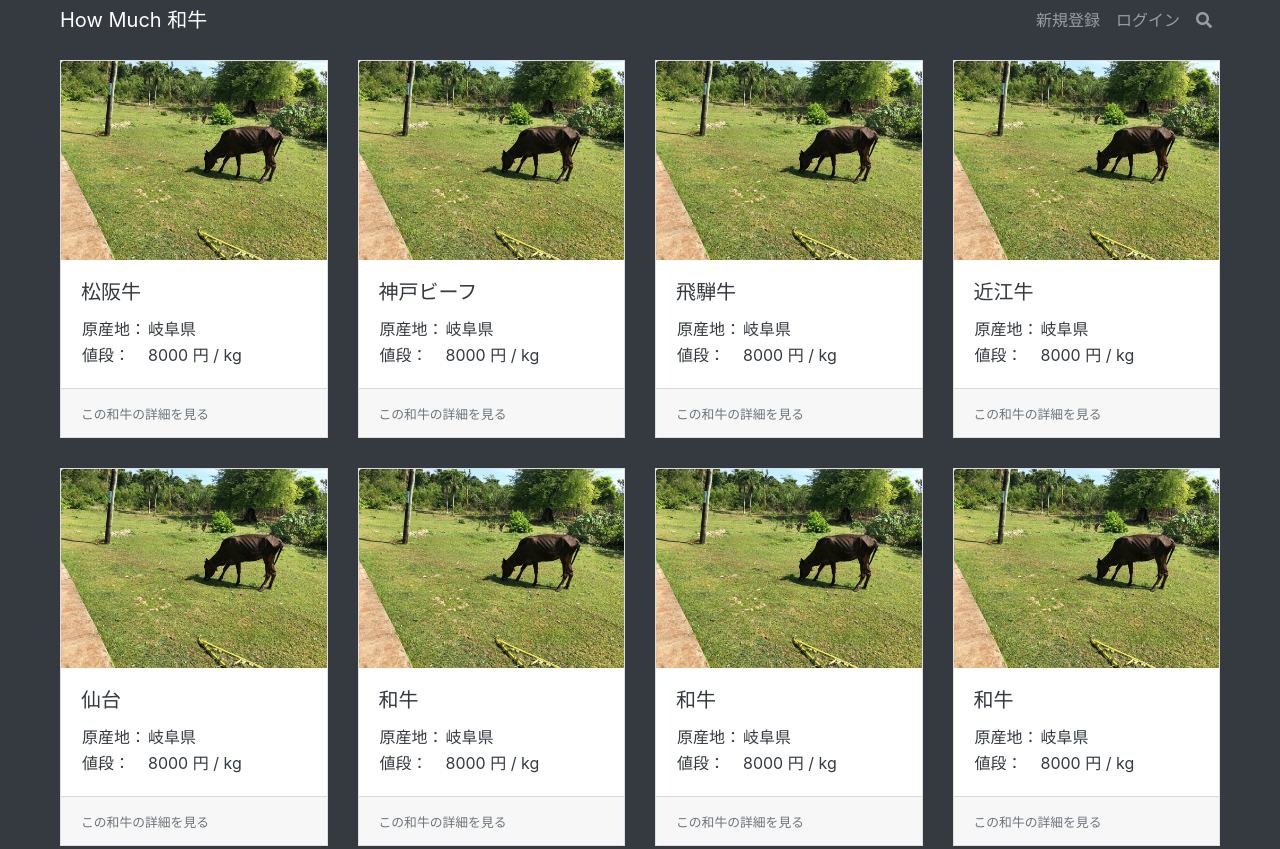
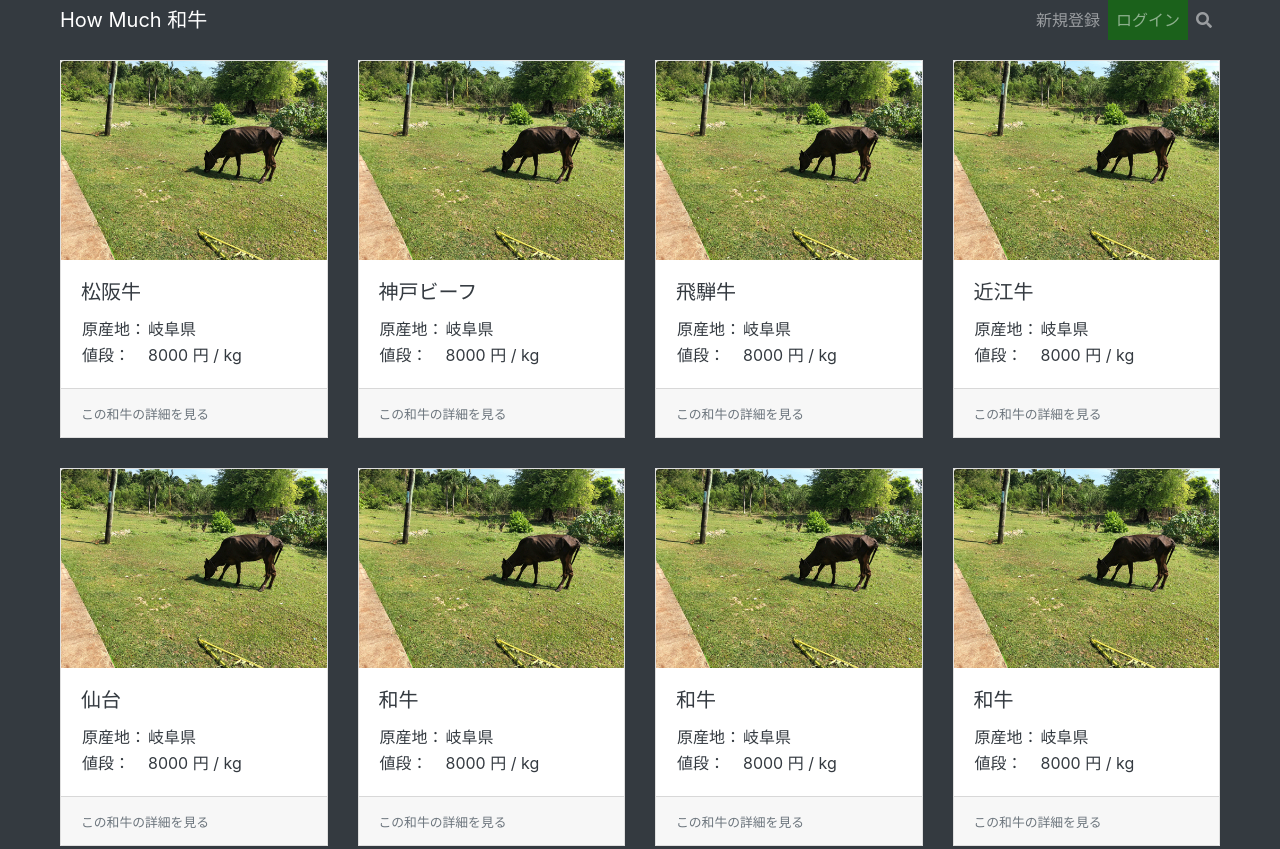
Before and after one commit to szk1613y/wagyu_price, a plain HTML site: page index.html in a window 1280 px wide. Shown: the top 849 px of the page. Drawn offline with Linux system fonts and the light colour scheme.

Commit message:
change:ログインボタンの色を変更

```diff
--- a/css/style.css
+++ b/css/style.css
@@ -84,3 +84,7 @@ footer {
     border-radius: 50%;
   }
 }
+
+.login_btn {
+  background-color: rgb(27, 97, 27);
+}
--- a/index.html
+++ b/index.html
@@ -19,7 +19,7 @@
         <a class="nav-link" href="#">新規登録</a>
       </li>
       <li class="nav-item">
-        <a class="nav-link" href="#">ログイン</a>
+        <a class="nav-link login_btn" href="#">ログイン</a>
       </li>
       <li class="nav-item d-none d-sm-block">
         <a class="nav-link" href="#" data-toggle="modal" data-target="#search-studio"><i class="fas fa-search"></i></a>
```
